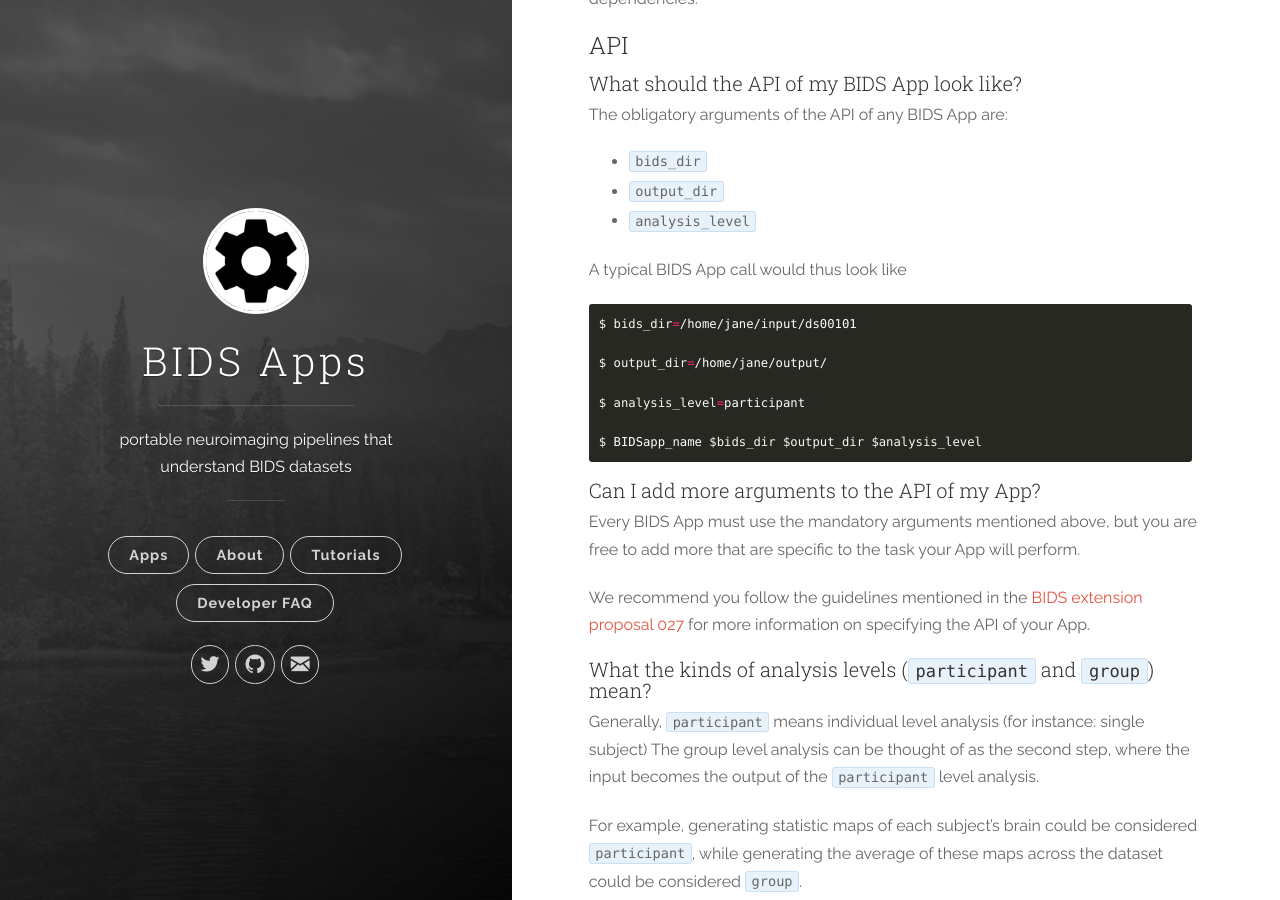
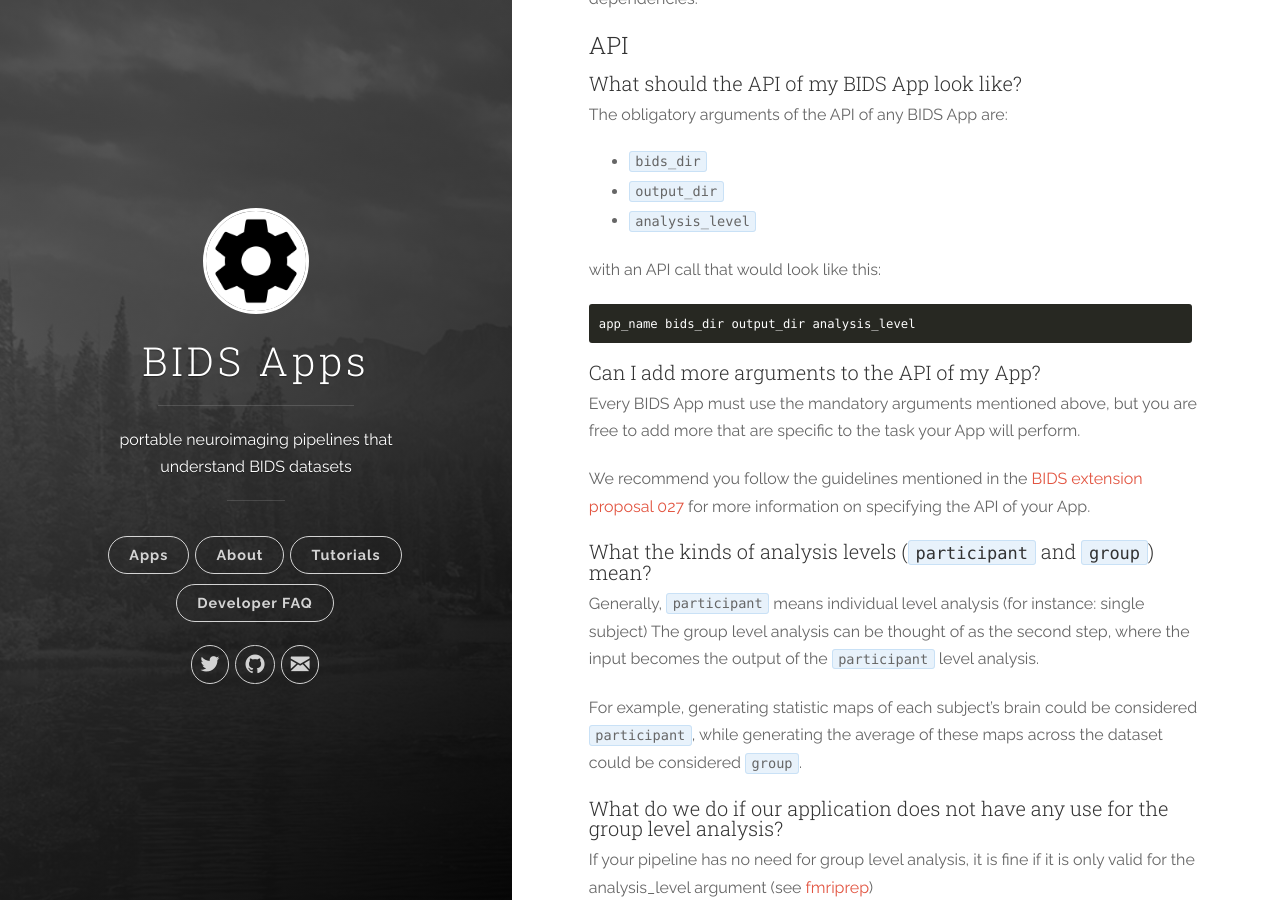
Before and after one commit to bids-apps/bids-apps.github.io, a Jekyll site: the page built from dev_faq.md, in a window 1280 px wide and 900 px high, scrolled down 1007 px. Built offline with Jekyll 4.4.1, drawn with Linux system fonts in a browser that asks for light colours; nearby versions of some CDN libraries.

Commit message:
update example API

````diff
--- a/dev_faq.md
+++ b/dev_faq.md
@@ -47,16 +47,10 @@ The obligatory arguments of the API of any BIDS App are:
 - `output_dir`
 - `analysis_level`
 
-A typical BIDS App call would thus look like
+with an API call that would look like this:
 
 ```bash
-$ bids_dir=/home/jane/input/ds00101
-
-$ output_dir=/home/jane/output/
-
-$ analysis_level=participant
-
-$ BIDSapp_name $bids_dir $output_dir $analysis_level
+app_name bids_dir output_dir analysis_level
 ```
 
 ### Can I add more arguments to the API of my App?
````
